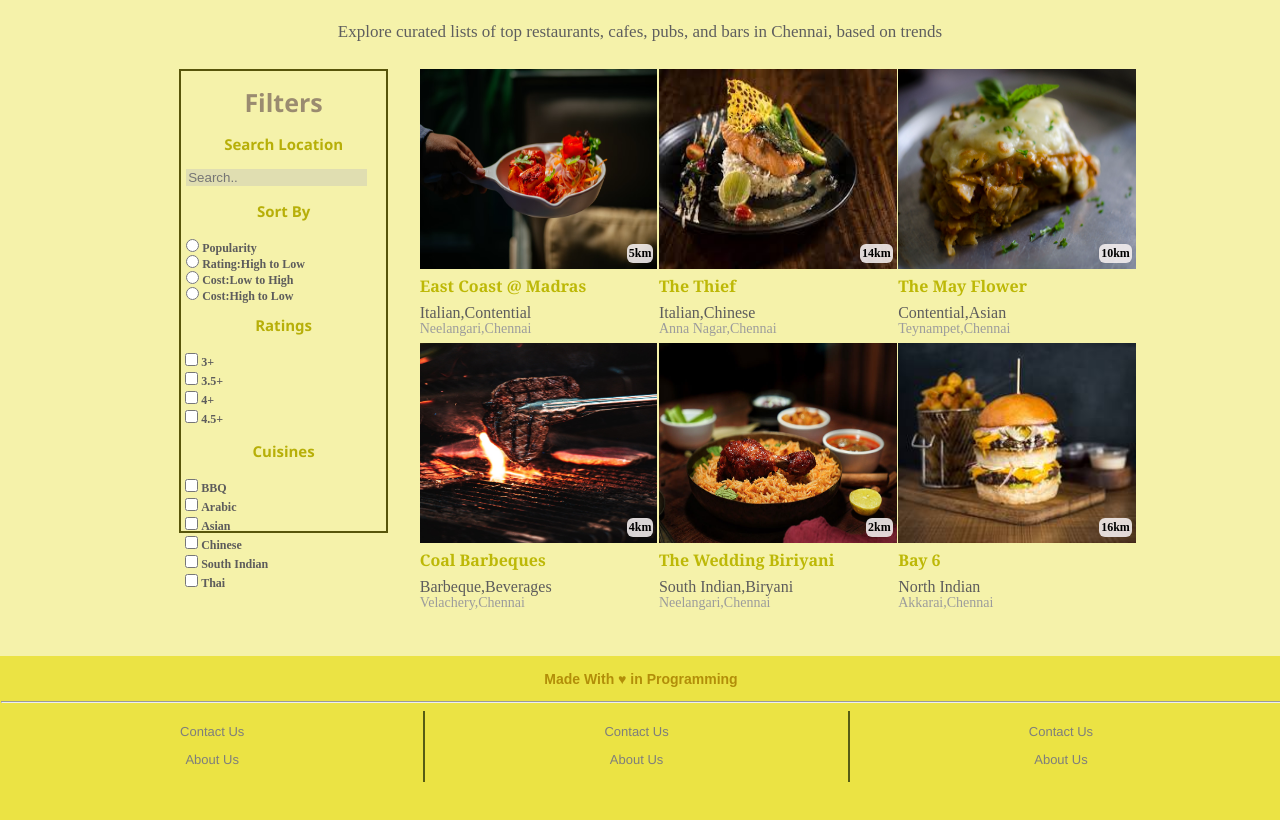
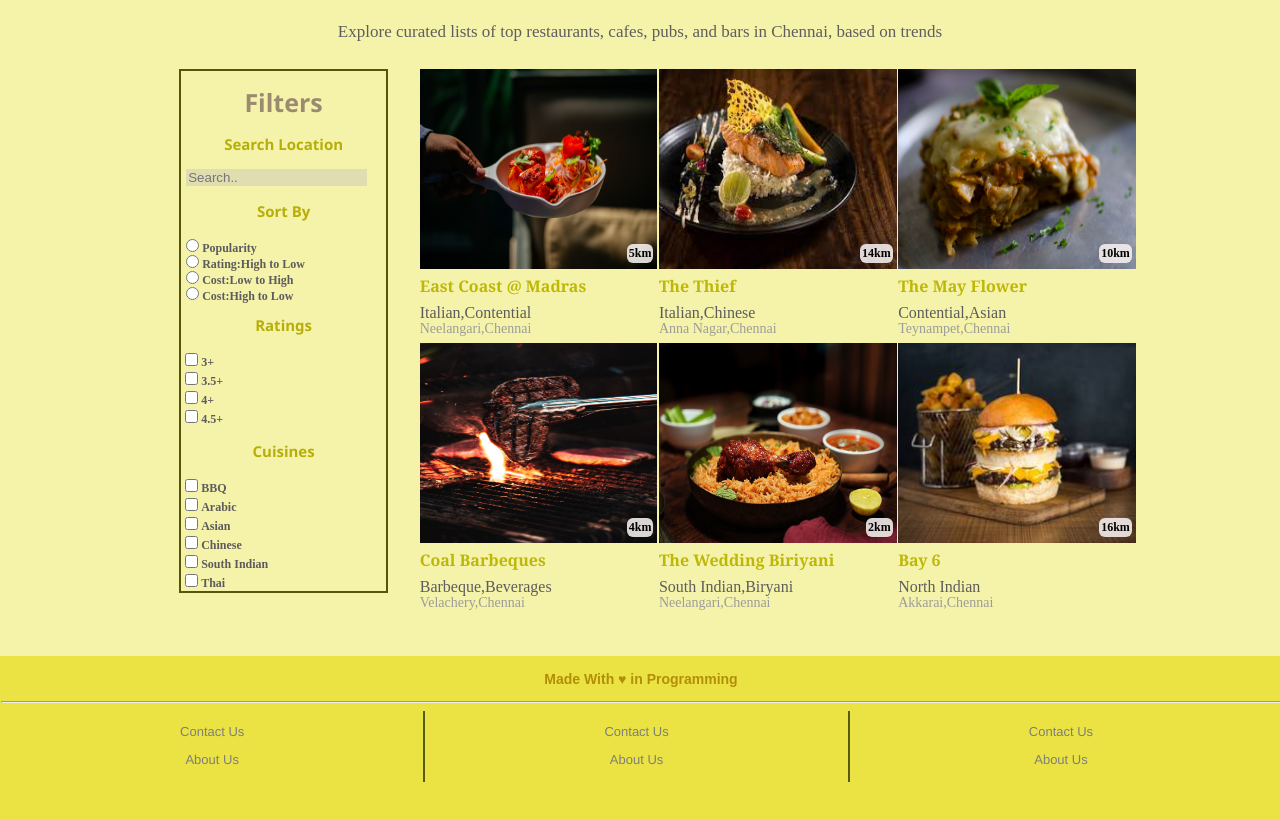
Before and after one commit to edureka-intership/assignment-1-akpmay30, a plain HTML site: page xomato/listing/listing.html in a window 1280 px wide. Shown: the part 108-928 px from the top of the page. Drawn offline with Linux system fonts and the light colour scheme.

Commit message:
Changes in Css

```diff
--- a/xomato/listing/listing.css
+++ b/xomato/listing/listing.css
@@ -127,7 +127,7 @@ margin-left: 10%;
 
 #filterDiv{
 width: 20%;
-height: 460px;
+height: 520px;
 border:2px solid rgb(87, 85, 11);
 margin-left: 5%;
 margin-top: 2%;
```
